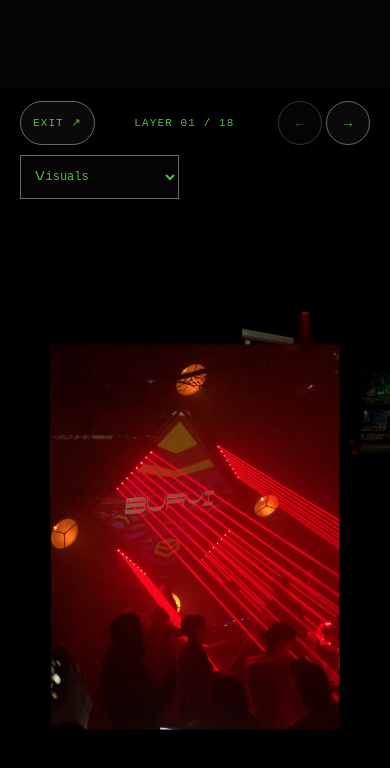
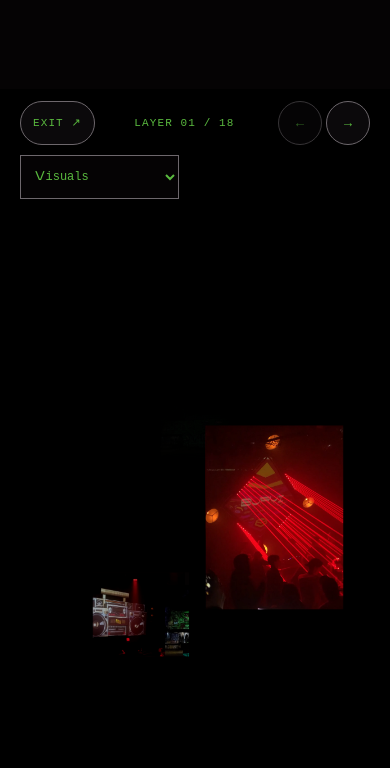
Before and after one commit to tghnx1/holyberg_presskit_front, a plain HTML site: page dist/index.html in a window 390 px wide. Shown: the part 6046-6814 px from the top of the page. Drawn offline with Linux system fonts and the light colour scheme.

Commit message:
Use desktop depth projection in the mobile gallery

```diff
--- a/dist/gallery.js
+++ b/dist/gallery.js
@@ -56,23 +56,16 @@ export function initGallery(reducedMotion, compact, viewer) {
       const isActive = index === active;
       const card = media[index];
       const magnitude = Math.abs(depth);
-      if (magnitude >= (compact.matches ? 1.55 : 2.04)) continue;
+      if (magnitude >= 2.04) continue;
       displayed.add(card);
       card.inert = !isActive;
       card.classList.toggle('is-active', isActive);
 
-      if (compact.matches) {
-        const scale = 1 - Math.min(magnitude, 1.5) * .38;
-        const x = clamp(depth, -1.35, 1.35) * 31;
-        const y = Math.min(magnitude, 1.5) * (depth < 0 ? 14 : -19);
-        card.style.transform = `translate(-50%, -50%) translate(${x}vw, ${y}svh) scale(${scale})`;
-        card.style.opacity = String(isActive ? 1 : clamp(1 - magnitude * .59, 0, .58));
-      } else {
-        const scale = 1 / Math.max(.25, 1.3 + depth * .56);
-        const [x, y] = positions[index % positions.length];
-        card.style.transform = `translate(-50%, -50%) translate(${100 * x * scale}vw, ${100 * y * scale}svh) scale(${scale})`;
-        card.style.opacity = String(clamp((2.04 - magnitude) / .38, 0, 1) * clamp(1 - depth * .18, 0, 1));
-      }
+      const scale = 1 / Math.max(.25, 1.3 + depth * .56);
+      const [x, y] = positions[index % positions.length];
+      const spread = compact.matches ? .78 : 1;
+      card.style.transform = `translate(-50%, -50%) translate(${100 * x * scale * spread}vw, ${100 * y * scale}svh) scale(${scale})`;
+      card.style.opacity = String(clamp((2.04 - magnitude) / .38, 0, 1) * clamp(1 - depth * .18, 0, 1));
       card.style.zIndex = String(isActive ? 5 : 3 - Math.floor(magnitude));
       card.style.visibility = 'visible';
     }
--- a/dist/style.css
+++ b/dist/style.css
@@ -367,7 +367,7 @@ html:has(.photo-viewer[open]) {
 .gallery-category select { min-height: 44px; max-width: 100%; border: 1px solid #6d676c; padding-inline: 10px; background: var(--canvas); color: var(--paper); font-size: 12px; }
 @media (max-width: 819px) {
   .is-spatial .gallery-category { position: absolute; z-index: 12; top: max(66px, calc(env(safe-area-inset-top) + 54px)); left: var(--gutter); margin: 0; }
-  .is-spatial .installation-grid :is(.photo, .gallery-clip) { top: 53%; width: 74vw; max-width: 490px; }
+  .is-spatial .installation-grid :is(.photo, .gallery-clip) { top: 53%; width: 46vw; max-width: 490px; }
   .is-spatial .installation-grid .photo img { max-height: 49svh; }
   .is-spatial .clip-launch img { max-height: 49svh; }
   .is-spatial .installation-grid > :not(.is-active) .photo-caption { visibility: hidden; }
```
Also changed, not shown: 1 other file.
